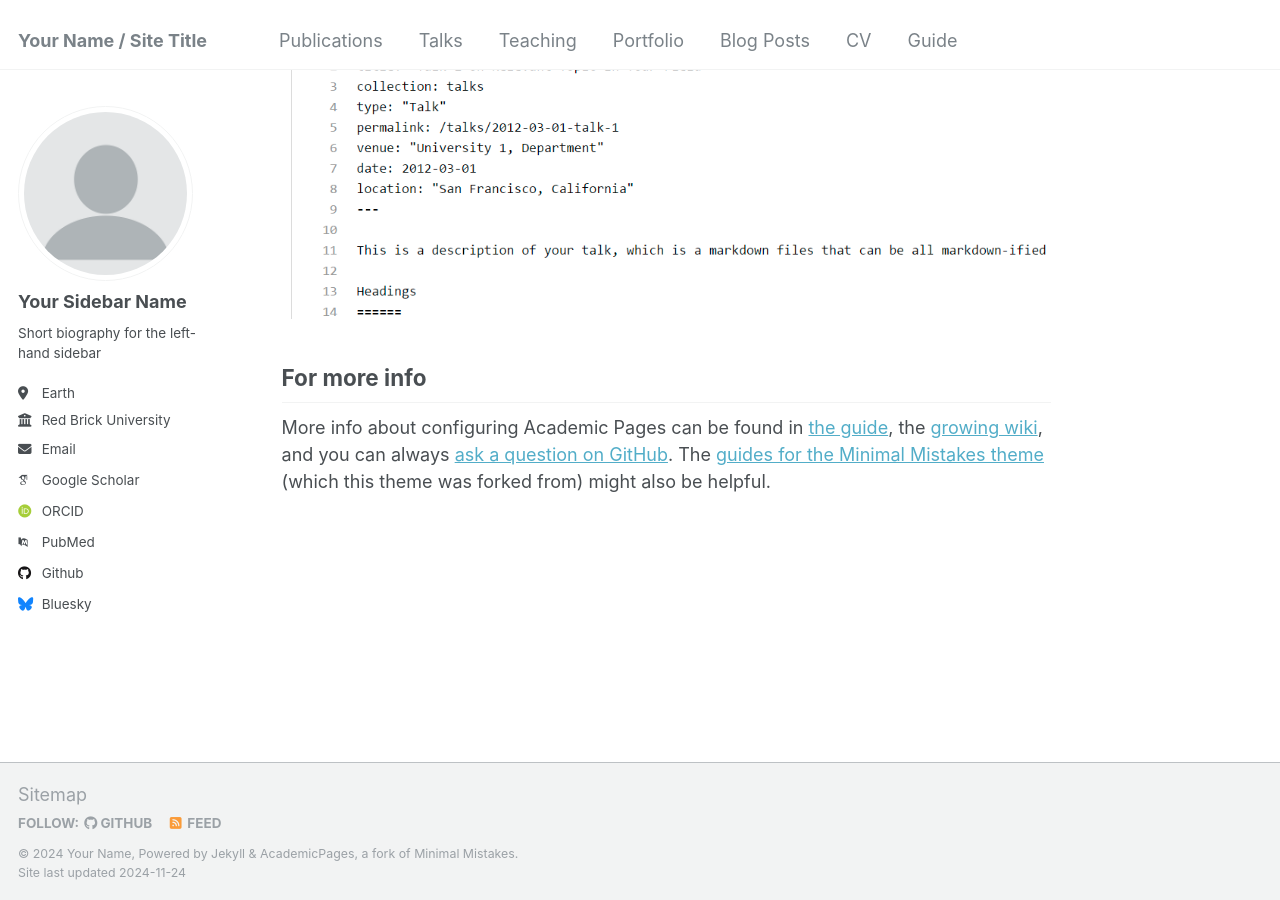
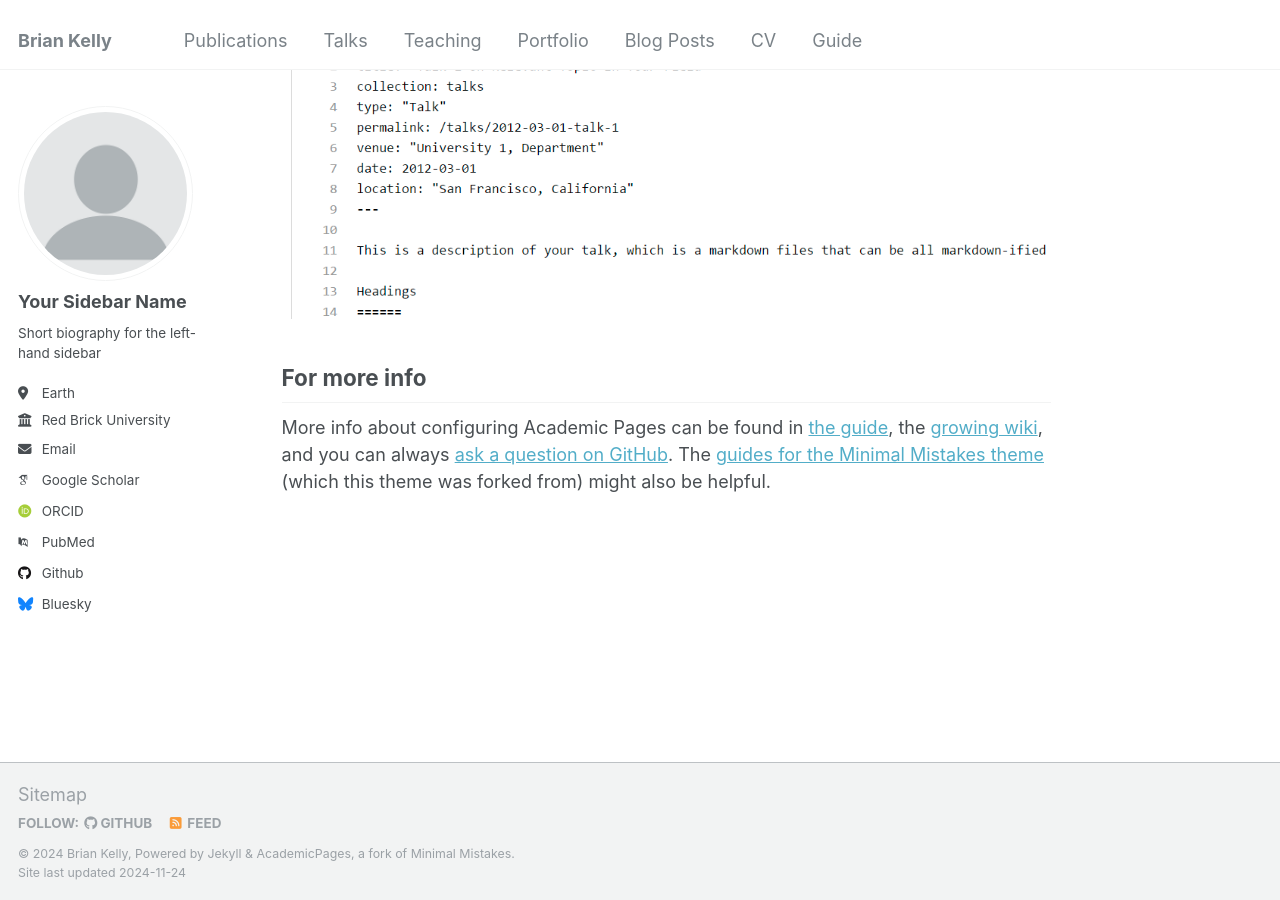
Before and after one commit to kellybp18/kellybp18.github.io, a Jekyll site: the page built from _pages/about.md, in a window 1280 px wide and 900 px high, scrolled down 2643 px. Built offline with Jekyll 4.4.1, drawn with Linux system fonts in a browser that asks for light colours; some web fonts are replaced.

Commit message:
change name

```diff
--- a/_config.yml
+++ b/_config.yml
@@ -8,9 +8,9 @@
 
 # Basic Site Settings
 locale                   : "en-US"
-title                    : "Your Name / Site Title"
+title                    : "Brian Kelly"
 title_separator          : "-"
-name                     : &name "Your Name"
+name                     : &name "Brian Kelly"
 description              : &description "personal description"
 url                      : https://academicpages.github.io # the base hostname & protocol for your site e.g. "https://[your GitHub username].github.io"
 baseurl                  : "" # the subpath of your site, e.g. "/blog"
```
